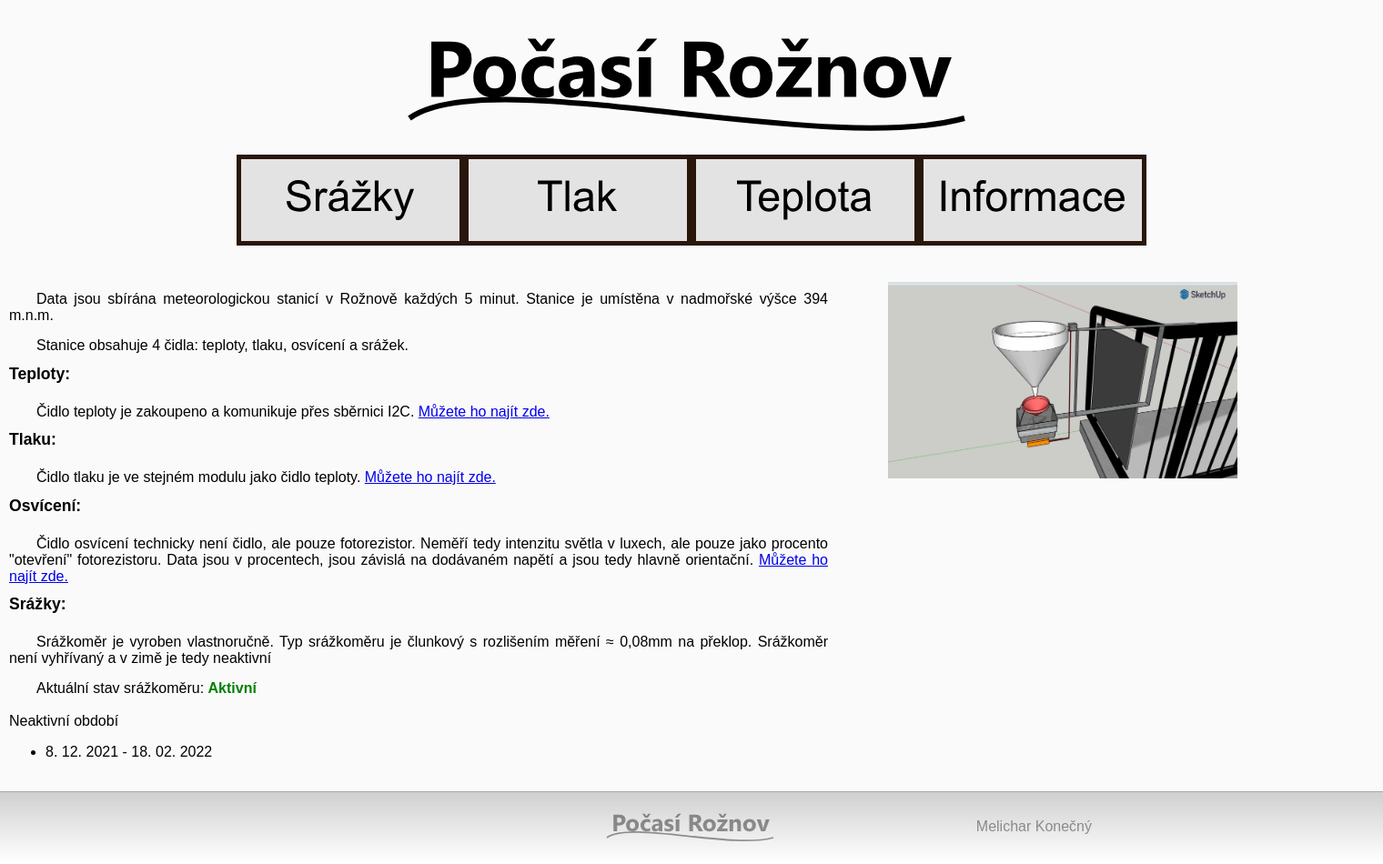
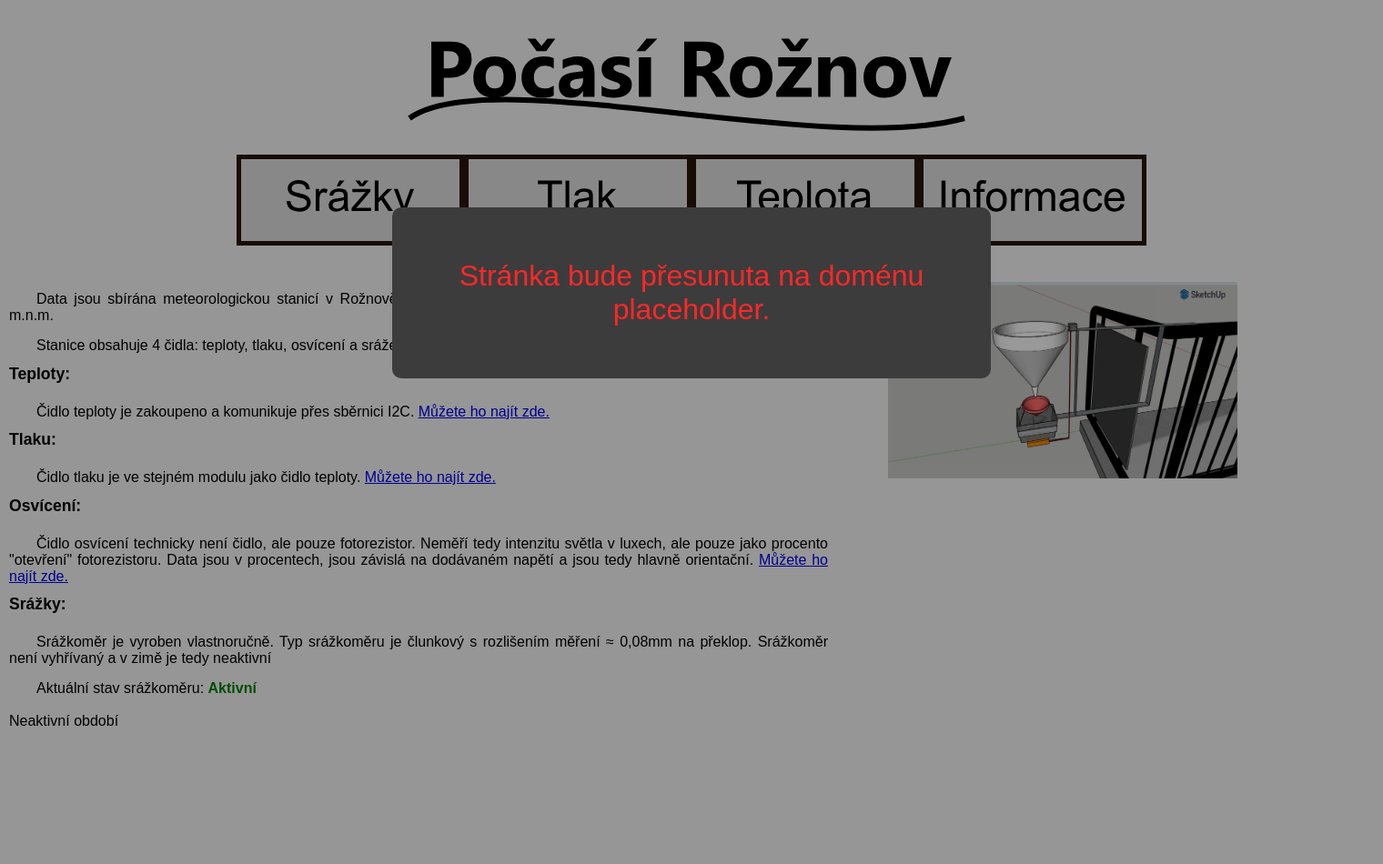
Before and after one commit to pepanzdorf/meteostanice, a Flask app: page /info in a window 1520 px wide. Shown: the whole page at 91% size. After the commit the page ends 798 px from the top, so only its background shows below. Run offline with Flask 2, Linux system fonts and the light colour scheme; some libraries are stand-ins or nearby versions.

Commit message:
Added notice popup.

```diff
--- a/static/style.css
+++ b/static/style.css
@@ -82,6 +82,30 @@ table {
     width: 100%;
     height: auto;
 }
+
+#popup {
+    position: fixed;
+    display: block;
+    left: 0;
+    top: 0;
+    width: 100%;
+    height: 100%;
+    background-color: rgba(0, 0, 0, 0.4);
+    z-index: 1;
+}
+
+.popup-content {
+    display: block;
+    margin: 15% auto;
+    width: 40%;
+    background-color: rgb(60, 60, 60);
+    padding: 25px;
+    text-align: center;
+    font-size: 2em;
+    color: rgb(255, 40, 40);
+    border-radius: 10px;
+}
+
 
 #center-text {
     margin-bottom: 45px;
--- a/templates/template.html
+++ b/templates/template.html
@@ -108,6 +108,19 @@
 </div>
 
 <div id="center-box">
+    <div id="popup">
+        <div class="popup-content">
+            <p>Stránka bude přesunuta na doménu placeholder.</p>
+        </div>
+        <script>
+            var modal = document.getElementById("popup");
+            window.onclick = function(event) {
+                if (event.target == modal) {
+                    modal.style.display = "none";
+                }
+            }
+        </script>
+    </div>
     <div id="content-container">
         <div id="left-col">
             <div id="center-text">
```
